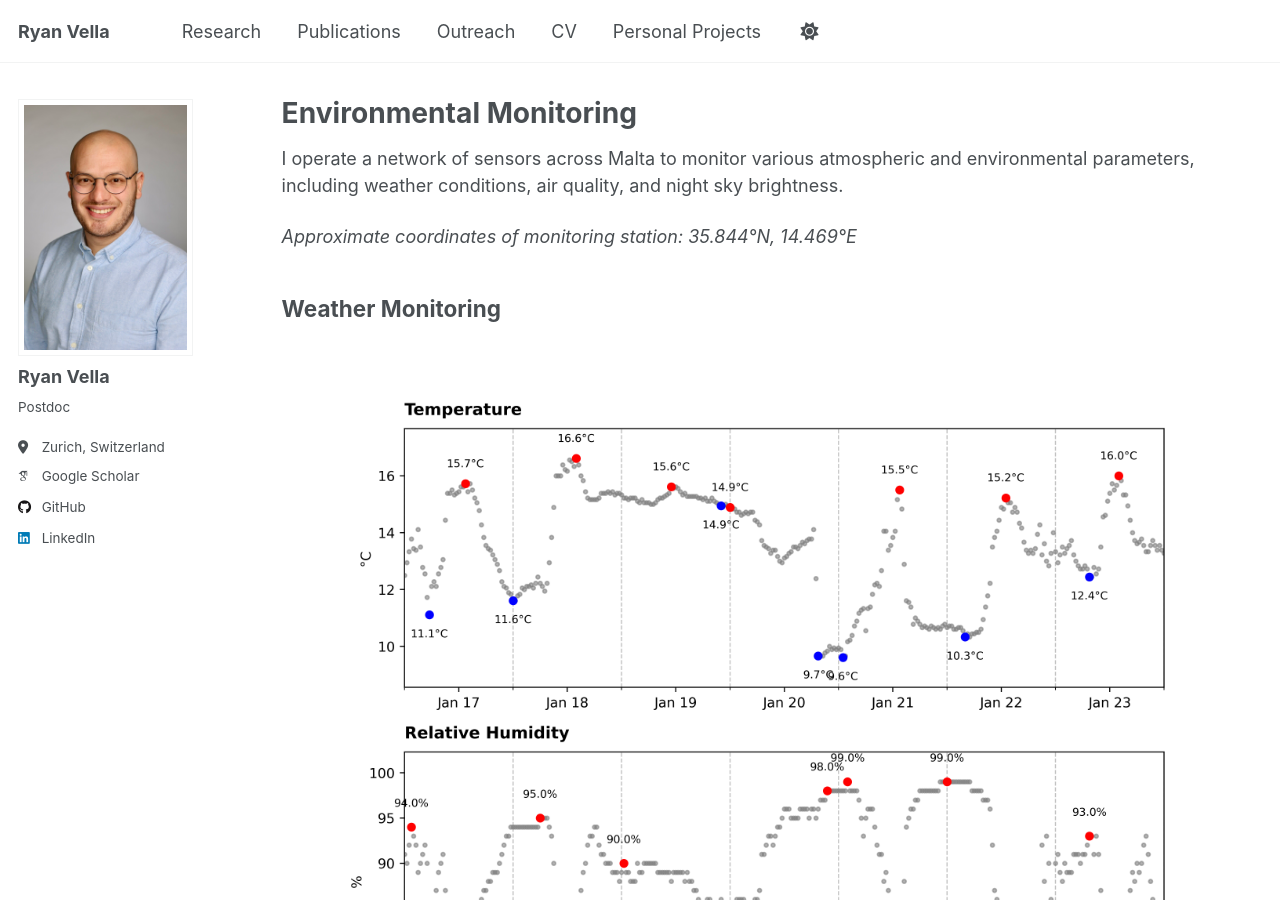
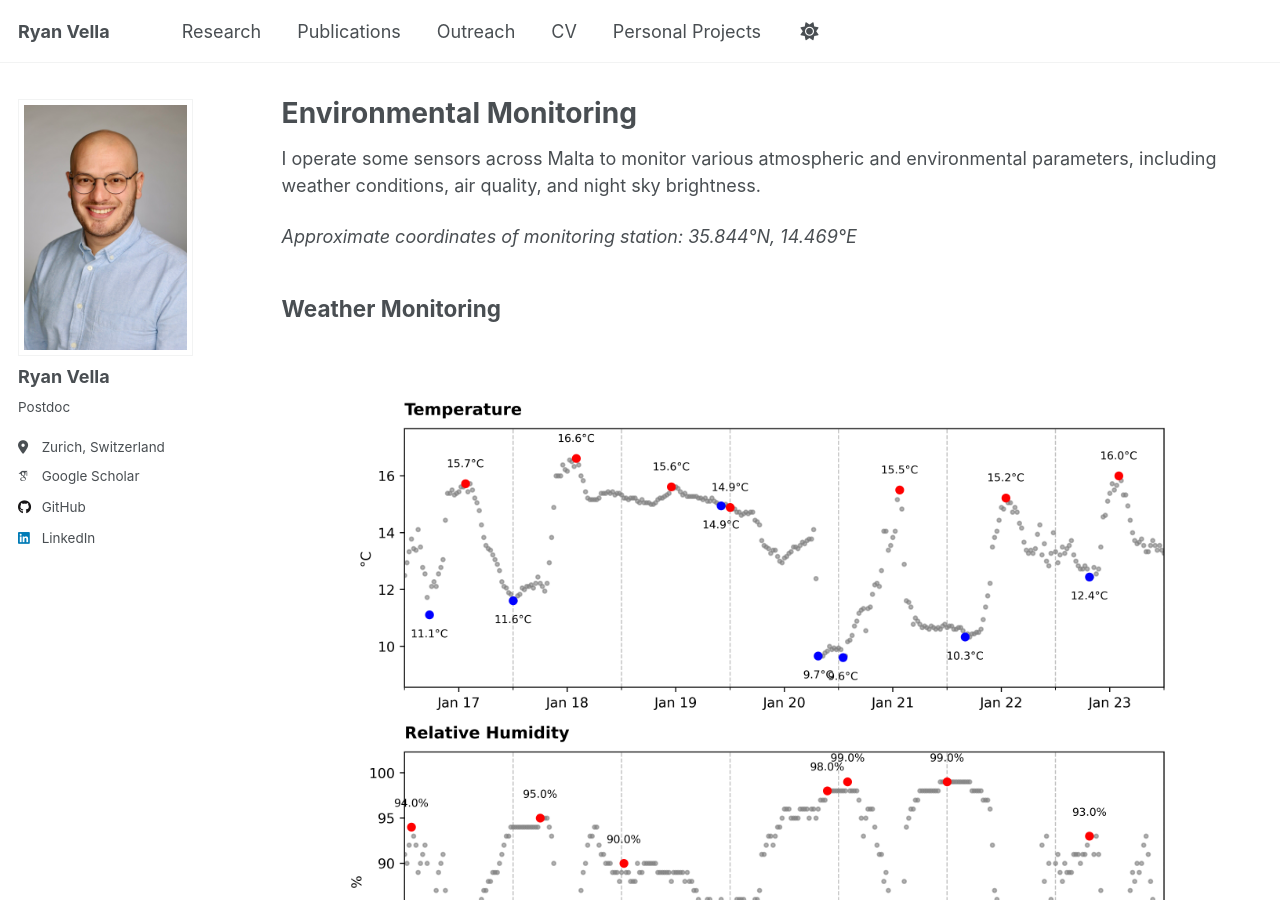
Before and after one commit to ryanvella9/ryanvella9.github.io, a Jekyll site: the page built from _pages/environmental-monitoring.md, in a window 1280 px wide and 900 px high. Built offline with Jekyll 4.4.1, drawn with Linux system fonts in a browser that asks for light colours; some web fonts are replaced; a script that is not in the unit is left out; some of the changed text lies outside the part shown.

Commit message:
Auto-update plots 2026-01-24 19:41:56

```diff
--- a/_pages/environmental-monitoring.md
+++ b/_pages/environmental-monitoring.md
@@ -4,7 +4,7 @@ title: "Environmental Monitoring"
 permalink: /environmental-monitoring/
 author_profile: true
 ---
-I operate a network of sensors across Malta to monitor various atmospheric and environmental parameters, including weather conditions, air quality, and night sky brightness.
+I operate some sensors across Malta to monitor various atmospheric and environmental parameters, including weather conditions, air quality, and night sky brightness.
 
 *Approximate coordinates of monitoring station: 35.844°N, 14.469°E*
 
```
Also changed, not shown: other parts of _pages/environmental-monitoring.md (+0 -6 lines).
